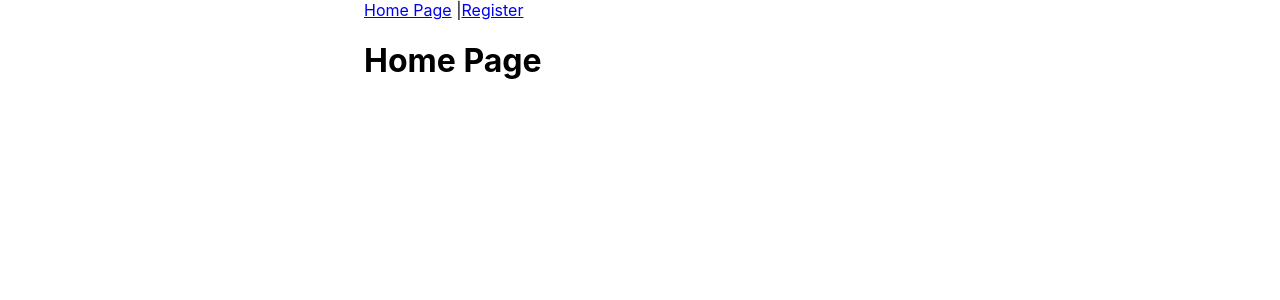
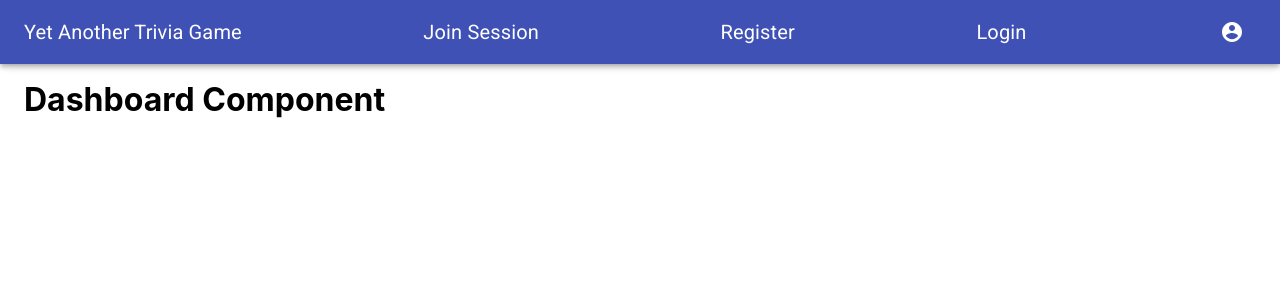
Before and after one commit to matthew-tanner/trivia-br-frontend, a React (Create React App) app: page /dashboard in a window 1280 px wide. Before the commit this address led to /. Shown: the top 300 px of the page. Built offline with nearby package versions, Linux system fonts and the light colour scheme; no server answers.

Commit message:
material ui configured finally and working

```diff
--- a/src/components/App/index.tsx
+++ b/src/components/App/index.tsx
@@ -1,7 +1,10 @@
 import React from "react";
 import { io } from "socket.io-client";
 import Container from "@material-ui/core/Container";
-import { Switch, Route, Redirect, Link } from "react-router-dom";
+import { Switch, Route, Redirect} from "react-router-dom";
+import Home  from "../Home";
+import MenuAppBar from "../Menu";
+import Register from "../Register";
 
 export const socket = io(`http://localhost:3000`);
 
@@ -11,26 +14,29 @@ socket.on("connect", () => {
 
 function App() {
   return (
-    <div className="App">
-      <Container maxWidth="sm">
-        <div>
-          <Link to="/">Home Page</Link> |
-          <Link to="/register">Register</Link>
-        </div>
+      <Container>
+          <MenuAppBar />
+          <div style={{marginTop: 80}}>
           <Switch>
             <Route exact path="/">
-            <h1>Home Page</h1>
+              <Home />
             </Route>
             <Route exact path="/register">
-            <h1>Sign Up</h1>
+              <Register />
             </Route>
             <Route exact path="/login">
-            <h1>Sign Up</h1>
+              <h1>Login Component</h1>
+            </Route>
+            <Route exact path="/join">
+              <h1>Join Session Component</h1>
+            </Route>
+            <Route exact path="/dashboard">
+              <h1>Dashboard Component</h1>
             </Route>
             <Redirect to="/" />
           </Switch>
+          </div>
       </Container>
-    </div>
   );
 }
 
--- /dev/null
+++ b/src/components/App/styles.ts
@@ -0,0 +1,10 @@
+import { makeStyles } from "@material-ui/core/styles";
+
+export default makeStyles({
+  root: {
+    flexGrow: 1,
+  },
+  title: {
+    flexGrow: 1,
+  }
+})
--- /dev/null
+++ b/src/components/Home/index.tsx
@@ -0,0 +1,10 @@
+import React from "react";
+import { Button, Card} from "@material-ui/core/";
+
+export default function Home() {
+  return (
+      <Card>
+        <Button color="primary">Test</Button>
+      </Card>
+  );
+}
--- /dev/null
+++ b/src/components/Menu/index.tsx
@@ -0,0 +1,94 @@
+import React from "react";
+import AppBar from "@material-ui/core/AppBar";
+import Toolbar from "@material-ui/core/Toolbar";
+import Typography from "@material-ui/core/Typography";
+import IconButton from "@material-ui/core/IconButton";
+import AccountCircle from "@material-ui/icons/AccountCircle";
+import MenuItem from "@material-ui/core/MenuItem";
+import Menu from "@material-ui/core/Menu";
+import { createStyles, makeStyles, Theme } from '@material-ui/core/styles';
+import {Link } from "react-router-dom";
+
+const useStyles = makeStyles((theme: Theme) =>
+  createStyles({
+    root: {
+      flexGrow: 1,
+      width: "100%"
+    },
+    title: {
+      flexGrow: 1,
+      textDecoration: "none"
+    },
+    header: {
+      textColor: "white",
+    }
+  }),
+);
+
+export default function MenuAppBar() {
+  const classes = useStyles();
+  const [auth, setAuth] = React.useState(true);
+  const [anchorEl, setAnchorEl] = React.useState<null | HTMLElement>(null);
+  const open = Boolean(anchorEl);
+
+
+  const handleMenu = (event: React.MouseEvent<HTMLElement>) => {
+    setAnchorEl(event.currentTarget);
+  };
+
+  const handleClose = () => {
+    setAnchorEl(null);
+  };
+
+  return (
+    <div className={classes.root}>
+      <AppBar className={classes.header}>
+        <Toolbar>
+          <Typography variant="h6" className={classes.title}>
+          <Link style={{ textDecoration: "none", color:"white"}} to="/">Yet Another Trivia Game</Link>
+          </Typography>
+          <Typography variant="h6" className={classes.title}>
+          <Link style={{ textDecoration: "none", color:"white"}} to="/join">Join Session</Link>
+          </Typography>
+          <Typography variant="h6" className={classes.title}>
+          <Link style={{ textDecoration: "none", color:"white"}} to="/register">Register</Link>
+          </Typography>
+          <Typography variant="h6" className={classes.title}>
+          <Link style={{ textDecoration: "none", color:"white"}} to="/login">Login</Link>
+          </Typography>
+          {auth && (
+            <div>
+              <IconButton
+                aria-label="account of current user"
+                aria-controls="menu-appbar"
+                aria-haspopup="true"
+                onClick={handleMenu}
+                color="inherit"
+              >
+                <AccountCircle />
+              </IconButton>
+              <Menu
+                id="menu-appbar"
+                anchorEl={anchorEl}
+                anchorOrigin={{
+                  vertical: 'top',
+                  horizontal: 'right',
+                }}
+                keepMounted
+                transformOrigin={{
+                  vertical: 'top',
+                  horizontal: 'right',
+                }}
+                open={open}
+                onClose={handleClose}
+              >
+                <MenuItem onClick={handleClose}><Link style={{ textDecoration: "none", color:"black"}} to="/register">Register</Link></MenuItem>
+                <MenuItem onClick={handleClose}><Link style={{ textDecoration: "none", color:"black"}} to="/dashboard">Dashboard</Link></MenuItem>
+              </Menu>
+            </div>
+          )}
+        </Toolbar>
+      </AppBar>
+    </div>
+  );
+}
--- /dev/null
+++ b/src/components/Register/index.tsx
@@ -0,0 +1,14 @@
+import React, { Component } from "react";
+
+
+class Register extends Component {
+  render(){
+    return(
+      <div>
+        Test
+      </div>
+    )
+  }
+}
+
+export default Register;
--- a/src/index.tsx
+++ b/src/index.tsx
@@ -7,11 +7,9 @@ import reportWebVitals from "./reportWebVitals";
 import "@fontsource/roboto";
 
 ReactDOM.render(
-  <React.StrictMode>
     <Router>
       <App />
-    </Router>
-  </React.StrictMode>,
+    </Router>,
   document.getElementById("root")
 );
 
```
Lines whose indentation alone changed are shown as unchanged.
